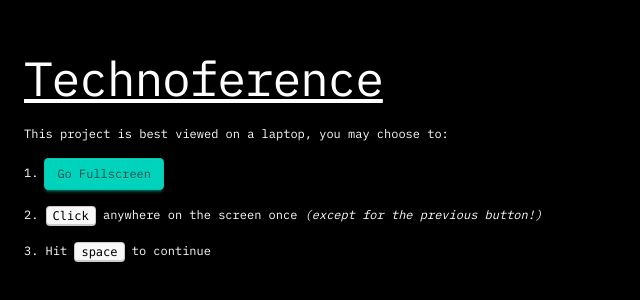
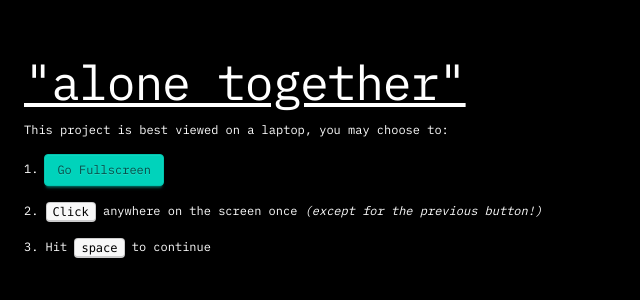
Before and after one commit to ywllowsensor/family_portraiture, a Next.js app: page / in a window 1280 px wide. Shown: the part 234-534 px from the top of the page, without its empty margins (0-640 px from the left). Built offline with nearby package versions, Linux system fonts and the light colour scheme.

Commit message:
FINAL IMAGE IN

```diff
--- a/src/app/page.tsx
+++ b/src/app/page.tsx
@@ -29,7 +29,7 @@ export default function Home() {
 
       {/* TITLE Page */}
       <section className="w-full h-screen flex flex-col items-start justify-center pl-6 snap-center">
-        <h1 className="text-5xl font-normal mb-6 tracking-tight underline">Technoference</h1>
+        <h1 className="text-5xl font-normal mb-4 tracking-tight underline">"alone together"</h1>
         <p className="mb-4 max-w-xl text-center text-xs">This project is best viewed on a laptop, you may choose to:</p>
         <p className="mb-4 max-w-xl text-left text-xs">
           1.
@@ -135,7 +135,7 @@ export default function Home() {
       {/* TGT - EVERYONE */}
       <section className="w-full h-screen flex flex-col items-center justify-center snap-center">
         <img
-          src={`/images/IMG_0429_copy.JPG`}
+          src={`/images/IMG_0589.JPG`}
           className="max-h-[80vh] max-w-[90vw] object-contain mb-12"
           alt="TGT"
         />
```
Also changed, not shown: 1 other file (tests, documents, lock files or other folders).
